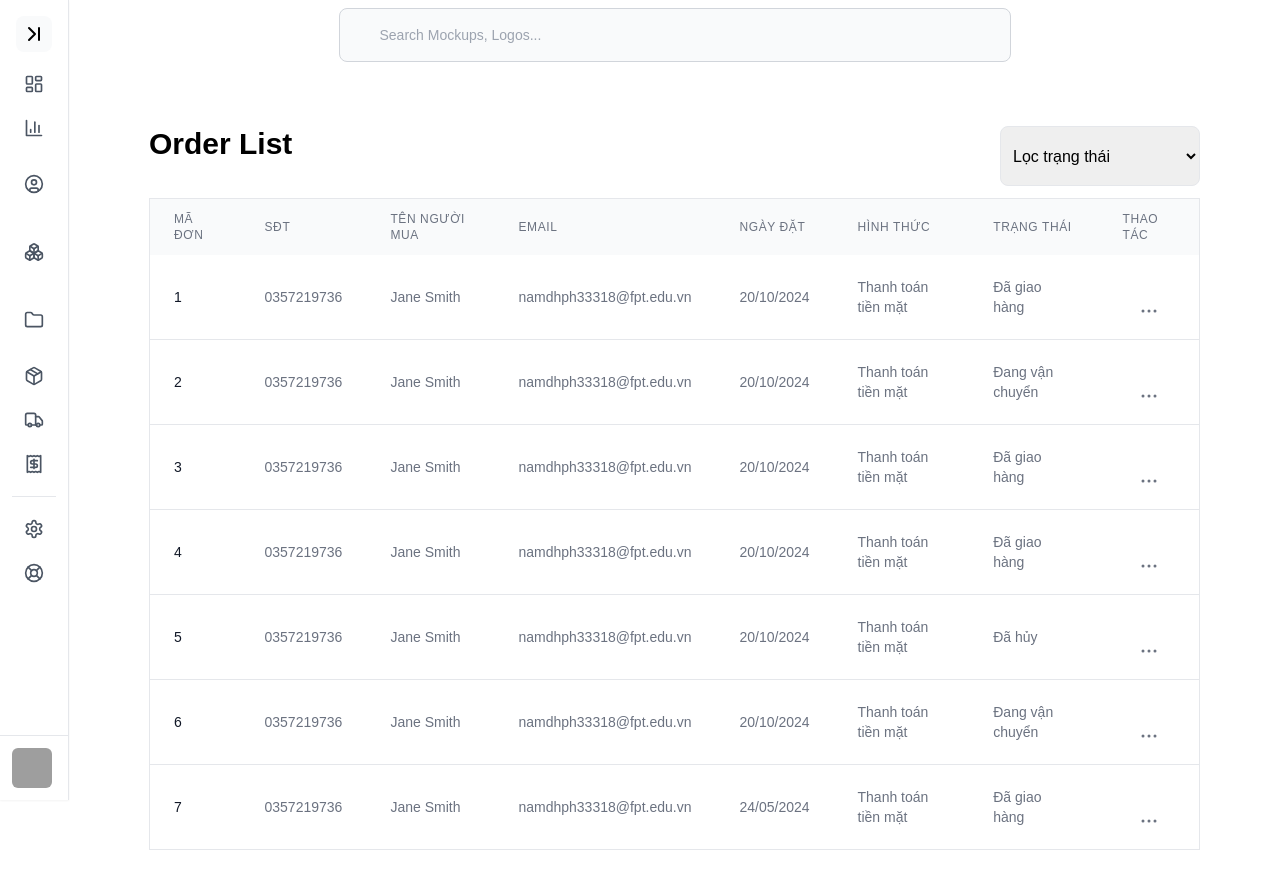
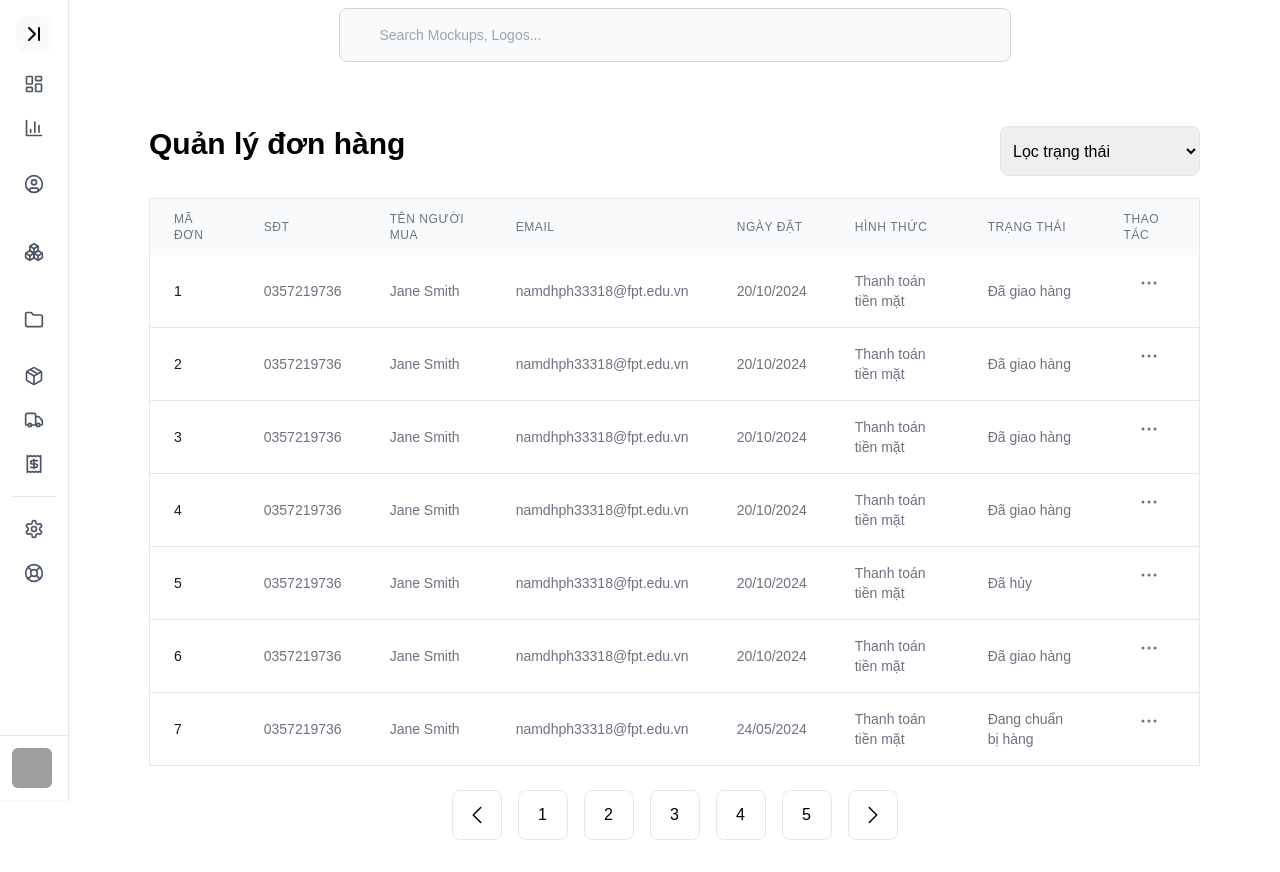
Before and after one commit to gamnt04/datn_website_fashion, a React (Vite) app in the folder Frontend/: page /admin/orders in a window 1280 px wide. Built offline with nearby package versions, Linux system fonts and the light colour scheme; data requests are answered from the project's data file; grey boxes are pictures that could not be loaded.

Commit message:
phần orders

```diff
--- a/Frontend/db.json
+++ b/Frontend/db.json
@@ -9,11 +9,12 @@
       "image": "https://picsum.photos/300/300",
       "productName": "Smartphone",
       "quantity": 2,
-      "price": "200.000",
+      "price": "200000",
       "status": "Đã giao hàng",
       "details": "Order details for Order ID: 2",
-      "datetime": "20/10/2024",
-      "hinhthuc": "Thanh toán tiền mặt"
+      "createDate": "20/10/2024",
+      "hinhthuc": "Thanh toán tiền mặt",
+      "voucher": "40000"
     },
     {
       "id": 2,
@@ -23,12 +24,13 @@
       "address": "Nguyên Xá, Minh Khai, Bắc Từ Liêm, TP.Hà Nội",
       "image": "https://picsum.photos/300/300",
       "productName": "Smartphone",
-      "quantity": 2,
-      "price": "200.000",
-      "status": "Đang vận chuyển",
+      "quantity": 4,
+      "price": "2000000",
+      "status": "Đã giao hàng",
       "details": "Order details for Order ID: 2",
-      "datetime": "20/10/2024",
-      "hinhthuc": "Thanh toán tiền mặt"
+      "createDate": "20/10/2024",
+      "hinhthuc": "Thanh toán tiền mặt",
+      "voucher": "50000"
     },
     {
       "id": 3,
@@ -38,12 +40,13 @@
       "address": "Nguyên Xá, Minh Khai, Bắc Từ Liêm, TP.Hà Nội",
       "image": "https://picsum.photos/300/300",
       "productName": "Smartphone",
-      "quantity": 2,
-      "price": "200.000",
+      "quantity": 7,
+      "price": "200000",
       "status": "Đã giao hàng",
       "details": "Order details for Order ID: 2",
-      "datetime": "20/10/2024",
-      "hinhthuc": "Thanh toán tiền mặt"
+      "createDate": "20/10/2024",
+      "hinhthuc": "Thanh toán tiền mặt",
+      "voucher": "50000"
     },
     {
       "id": 4,
@@ -54,11 +57,12 @@
       "image": "https://picsum.photos/300/300",
       "productName": "Smartphone",
       "quantity": 2,
-      "price": "200.000",
+      "price": "2000000",
       "status": "Đã giao hàng",
       "details": "Order details for Order ID: 2",
-      "datetime": "20/10/2024",
-      "hinhthuc": "Thanh toán tiền mặt"
+      "createDate": "20/10/2024",
+      "hinhthuc": "Thanh toán tiền mặt",
+      "voucher": "15000"
     },
     {
       "id": 5,
@@ -69,11 +73,12 @@
       "image": "https://picsum.photos/300/300",
       "productName": "Smartphone",
       "quantity": 2,
-      "price": "200.000",
+      "price": "2000000",
       "status": "Đã hủy",
       "details": "Order details for Order ID: 2",
-      "datetime": "20/10/2024",
-      "hinhthuc": "Thanh toán tiền mặt"
+      "createDate": "20/10/2024",
+      "hinhthuc": "Thanh toán tiền mặt",
+      "voucher": "20000"
     },
     {
       "id": 6,
@@ -84,11 +89,12 @@
       "image": "https://picsum.photos/300/300",
       "productName": "Smartphone",
       "quantity": 2,
-      "price": "200.000",
-      "status": "Đang vận chuyển",
+      "price": "2000000",
+      "status": "Đã giao hàng",
       "details": "Order details for Order ID: 2",
-      "datetime": "20/10/2024",
-      "hinhthuc": "Thanh toán tiền mặt"
+      "createDate": "20/10/2024",
+      "hinhthuc": "Thanh toán tiền mặt",
+      "voucher": "500000"
     },
     {
       "id": 7,
@@ -99,11 +105,12 @@
       "image": "https://picsum.photos/300/300",
       "productName": "Smartphone",
       "quantity": 2,
-      "price": "200.000",
-      "status": "Đã giao hàng",
+      "price": "2000000",
+      "status": "Đang chuẩn bị hàng",
       "details": "Order details for Order ID: 2",
-      "datetime": "24/05/2024",
-      "hinhthuc": "Thanh toán tiền mặt"
+      "createDate": "24/05/2024",
+      "hinhthuc": "Thanh toán tiền mặt",
+      "voucher": "30000"
     }
   ]
 }
--- a/Frontend/src/output.css
+++ b/Frontend/src/output.css
@@ -929,10 +929,6 @@ video {
   margin-top: 1.5rem;
 }
 
-.mt-7 {
-  margin-top: 1.75rem;
-}
-
 .mt-9 {
   margin-top: 2.25rem;
 }
@@ -3153,6 +3149,22 @@ video {
   margin-top: 0.5rem;
 }
 
+.\*\:h-\[50px\] > * {
+  height: 50px;
+}
+
+.\*\:w-\[50px\] > * {
+  width: 50px;
+}
+
+.\*\:rounded-lg > * {
+  border-radius: 0.5rem;
+}
+
+.\*\:border > * {
+  border-width: 1px;
+}
+
 .\*\:bg-gray-100 > * {
   --tw-bg-opacity: 1;
   background-color: rgb(243 244 246 / var(--tw-bg-opacity));
@@ -3268,6 +3280,11 @@ video {
   background-color: rgb(255 241 242 / var(--tw-bg-opacity));
 }
 
+.hover\:bg-slate-300:hover {
+  --tw-bg-opacity: 1;
+  background-color: rgb(203 213 225 / var(--tw-bg-opacity));
+}
+
 .hover\:text-\[\#222222\]:hover {
   --tw-text-opacity: 1;
   color: rgb(34 34 34 / var(--tw-text-opacity));
--- a/Frontend/src/pages/Admin/Orders/OrderList.tsx
+++ b/Frontend/src/pages/Admin/Orders/OrderList.tsx
@@ -1,7 +1,6 @@
 import { useEffect, useState } from "react";
 import OrderTable from "./OrderTable";
 import axios from "axios";
-
 
 const OrderList = () => {
     const [orders, setOrders] = useState<any[]>([]);
@@ -33,11 +32,11 @@ const OrderList = () => {
         <div className="mt-16">
             <div>
                 <div className="flex justify-between my-3">
-                    <h1 className="text-3xl font-bold mb-6">Order List</h1>
+                    <h1 className="text-3xl font-bold mb-6">Quản lý đơn hàng</h1>
                     <select
                         name="status"
                         id="status"
-                        className="w-[200px] border rounded-lg px-2"
+                        className="w-[200px] h-[50px] border rounded-lg px-2"
                         value={status}
                         onChange={handleStatusChange}
                     >
--- a/Frontend/src/pages/Admin/Orders/OrderTable.tsx
+++ b/Frontend/src/pages/Admin/Orders/OrderTable.tsx
@@ -25,7 +25,7 @@ const OrderTable = ({ orders }: any) => {
                             <td className="py-4 px-6 text-sm text-gray-500">{order.phone}</td>
                             <td className="py-4 px-6 text-sm text-gray-500">{order.userName}</td>
                             <td className="py-4 px-6 text-sm text-gray-500">{order.email}</td>
-                            <td className="py-4 px-6 text-sm text-gray-500">{order.datetime}</td>
+                            <td className="py-4 px-6 text-sm text-gray-500">{order.createDate}</td>
                             <td className="py-4 px-6 text-sm text-gray-500">{order.hinhthuc}</td>
                             <td className="py-4 px-6 text-sm text-gray-500">{order.status}</td>
                             <td className="py-4 px-6 text-sm text-gray-500 flex justify-center items-center gap-5 relative">
@@ -37,7 +37,7 @@ const OrderTable = ({ orders }: any) => {
                                         viewBox="0 0 24 24"
                                         strokeWidth="1.5"
                                         stroke="currentColor"
-                                        className="size-6 mt-7 cursor-pointer"
+                                        className="size-6  cursor-pointer"
                                     >
                                         <path
                                             strokeLinecap="round"
@@ -52,6 +52,23 @@ const OrderTable = ({ orders }: any) => {
                     ))}
                 </tbody>
             </table>
+            <div className="flex justify-center gap-4 *:border *:w-[50px] *:h-[50px] *:rounded-lg my-6" >
+                <button className="hover:bg-slate-300">
+                    <svg xmlns="http://www.w3.org/2000/svg" fill="none" viewBox="0 0 24 24" stroke-width="1.5" stroke="currentColor" className="size-6 ml-3">
+                        <path stroke-linecap="round" stroke-linejoin="round" d="M15.75 19.5 8.25 12l7.5-7.5" />
+                    </svg>
+                </button>
+                <button className="hover:bg-slate-300">1</button>
+                <button className="hover:bg-slate-300">2</button>
+                <button className="hover:bg-slate-300">3</button>
+                <button className="hover:bg-slate-300">4</button>
+                <button className="hover:bg-slate-300">5</button>
+                <button className="hover:bg-slate-300">
+                    <svg xmlns="http://www.w3.org/2000/svg" fill="none" viewBox="0 0 24 24" stroke-width="1.5" stroke="currentColor" className="size-6 ml-3">
+                        <path stroke-linecap="round" stroke-linejoin="round" d="m8.25 4.5 7.5 7.5-7.5 7.5" />
+                    </svg>
+                </button>
+            </div>
         </div>
     );
 };
```
Also changed, not shown: Frontend/src/common/interfaces/Orders.tsx (added, +17 -0 lines), Frontend/src/pages/Admin/Orders/OrdersDetali.tsx (+38 -23 lines).
